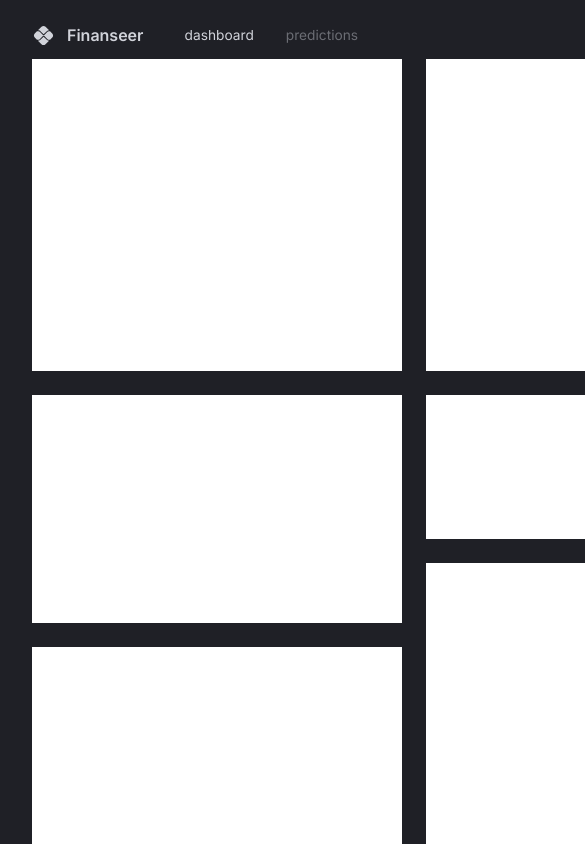
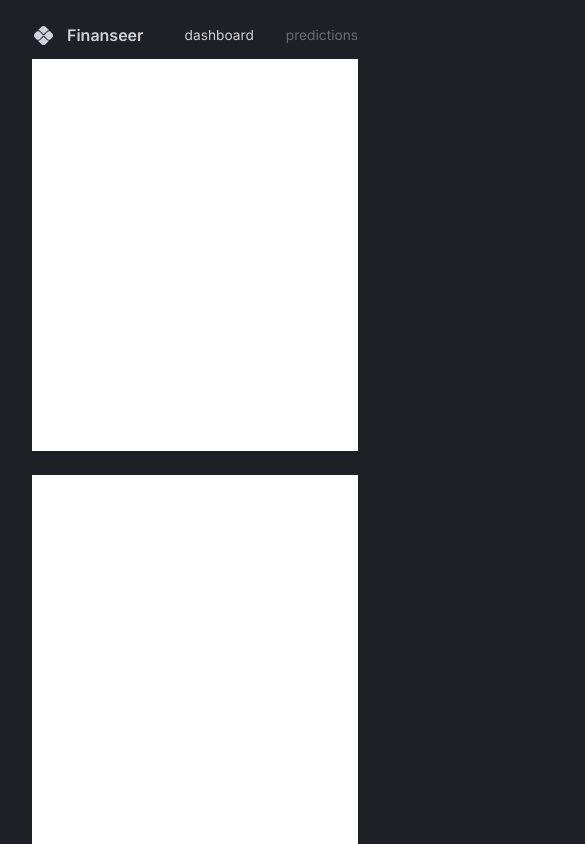
Before and after one commit to James-Muralles/finance-typescript, a React (Vite) app: page / in a window 390 px wide. Shown: the top 844 px of the page, 585 px wide, since content can reach past the window. Built offline with nearby package versions, Linux system fonts and the light colour scheme.

Commit message:
made grid responsive

```diff
--- a/src/scenes/dashboard/index.tsx
+++ b/src/scenes/dashboard/index.tsx
@@ -1,7 +1,6 @@
-import { Box, useTheme } from "@mui/material";
+import { Box, useMediaQuery, useTheme } from "@mui/material"
 
-
-const gridTemplate= `
+const gridTemplateLargeScreens = `
     "a b c"
     "a b c"
     "a b c"
@@ -14,15 +13,57 @@
     "g h j"
     `;
 
+    const gridTemplateSmallScreens = `
+    "a"
+    "a"
+    "a"
+    "a"
+    "b"
+    "b"
+    "b"
+    "b"
+    "c"
+    "c"
+    "c"
+    "d"
+    "d"
+    "e"
+    "e"
+    "f"
+    "f"
+    "f"
+    "g"
+    "g"
+    "g"
+    "h"
+    "h"
+    "h"
+    "h"
+    "i"
+    "i"
+    "k"
+    "j"
+    `;
+
+
+
 const Dashboard = () => {
+    const isAboveMediumScreens = useMediaQuery("(min-width: 1200px)")
     const {palette} = useTheme();
   return (
     <Box width="100%" height="100%" display="grid" gap="1.5rem"
-    sx={{
+    sx={
+        isAboveMediumScreens ? {
         gridTemplateColumns: "repeat(3, minmax(370px, 1fr))",
         gridTemplateRows: "repeat(10, minmax(60px, 1fr))",
-        gridTemplateAreas: gridTemplate
-    }}>
+        gridTemplateAreas: gridTemplateLargeScreens,
+         } : {
+            gridTemplateAreas: gridTemplateSmallScreens,
+            gridAutoColumns: "1fr",
+            gridAutoRows: "80px",
+         }
+        }
+        >
         <Box gridArea="a" bgcolor="#fff" ></Box>
         <Box gridArea="b" bgcolor="#fff"></Box>
         <Box gridArea="c" bgcolor="#fff"></Box>
--- a/src/scenes/navbar/index.tsx
+++ b/src/scenes/navbar/index.tsx
@@ -4,11 +4,8 @@
 import FlexBetween from '@/components/FlexBetween';
 import PixIcon from '@mui/icons-material/Pix';
 
-type Props = {
 
-}
-
-const Navbar = (props: Props) => {
+const Navbar = () => {
     const { palette } = useTheme()
     const [selectedPage, setSelectedPage] = useState("dashboard")
   return (
```
